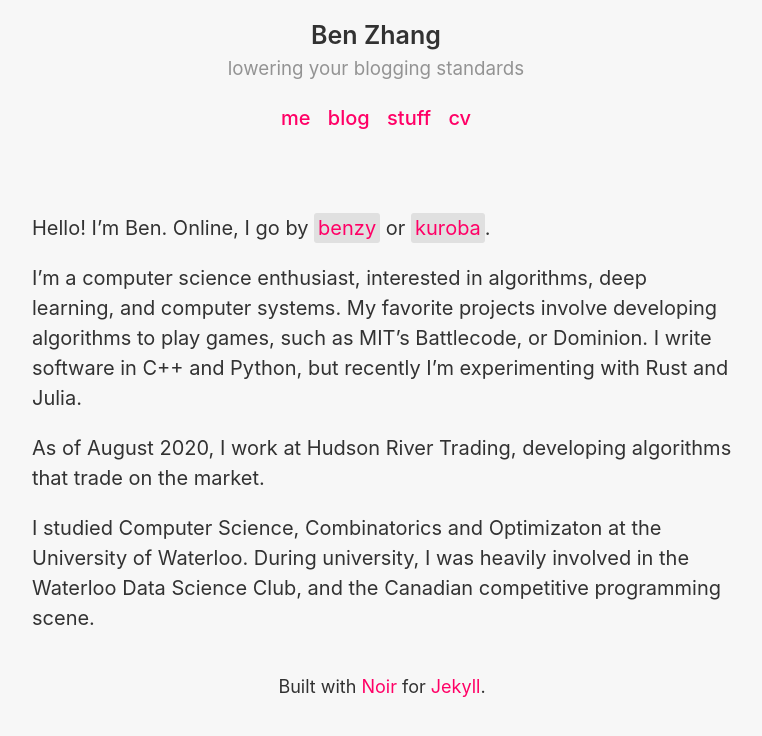
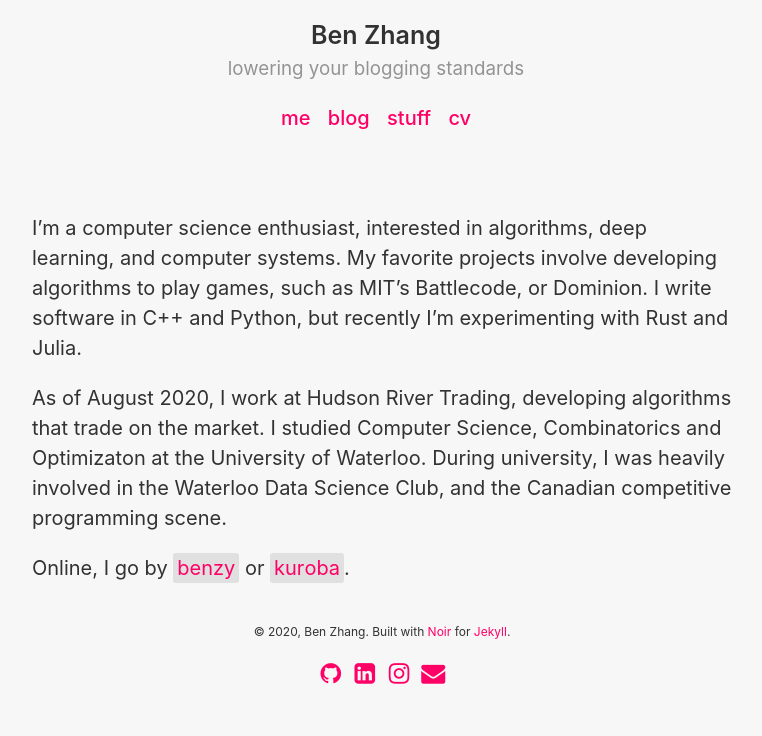
Before and after one commit to benzyx/benzyx.github.io, a Jekyll site: the page built from about.md, in a window 1280 px wide. Shown: the top 736 px of the page, without its empty margins (258-1020 px from the left). Built offline with Jekyll 4.4.1, drawn with Linux system fonts in a browser that asks for light colours.

Commit message:
added cv page and fa icons

```diff
--- a/_includes/head.html
+++ b/_includes/head.html
@@ -11,6 +11,9 @@
     {% endif %}
   </title>
 
+  <!-- FontAwesome -->
+  <link rel="stylesheet" href="https://cdnjs.cloudflare.com/ajax/libs/font-awesome/4.7.0/css/font-awesome.min.css">
+
   <link rel="stylesheet" href="{{ site.baseurl }}/styles.css">
   <link rel="apple-touch-icon-precomposed" sizes="144x144" href="{{ site.baseurl }}/assets/apple-touch-icon-precomposed.png">
   <link rel="shortcut icon" href="{{ site.baseurl }}/assets/favicon.ico">
--- a/_layouts/default.html
+++ b/_layouts/default.html
@@ -24,7 +24,7 @@ layout: compress
 		<li><a href="/about/">me</a></li>
 		<li><a href="/archive/">blog</a></li>
 		<li><a href="/stuff/">stuff</a></li>
-    <li><a href="/resume.pdf">cv</a></li>
+    <li><a href="/cv/">cv</a></li>
 
 		</ul>
 		</div>
@@ -36,7 +36,16 @@ layout: compress
       </main>
 
       <footer class="footer">
-        <p>Built with <a href="https://github.com/essentialenemy/noir/">Noir</a> for <a href="https://jekyllrb.com/">Jekyll</a>.</p>
+
+        <p>&copy; 2020, Ben Zhang. Built with <a href="https://github.com/essentialenemy/noir/">Noir</a> for <a href="https://jekyllrb.com/">Jekyll</a>.</p>
+
+        <div>
+          <a href="https://github.com/benzyx"><i class="fa fa-github fa-fw" style="font-size:24px"></i></a>
+          <a href="https://www.linkedin.com/in/yxbzhang/"><i class="fa fa-linkedin-square fa-fw" style="font-size:24px"></i></a>
+          <a href="https://instagram.com/bnzyx"><i class="fa fa-instagram fa-fw" style="font-size:24px"></i></a>
+          <a href="mailto:frenzybenzy@gmail.com"><i class="fa fa-envelope fa-fw" style="font-size:24px"></i></a>
+        </div>
+
       </footer>
     </div>
 
--- a/_sass/_layout.scss
+++ b/_sass/_layout.scss
@@ -12,5 +12,5 @@ footer {
   margin-top: 2rem;
   margin-bottom: 2rem;
   text-align: center;
-  font-size: 90%;
+  font-size: 60%;
 }
--- a/about.md
+++ b/about.md
@@ -2,10 +2,8 @@
 layout: page
 ---
 
-Hello! I'm Ben. Online, I go by `benzy` or `kuroba`.
-
 I'm a computer science enthusiast, interested in algorithms, deep learning, and computer systems. My favorite projects involve developing algorithms to play games, such as MIT's Battlecode, or Dominion. I write software in C++ and Python, but recently I'm experimenting with Rust and Julia.
 
-As of August 2020, I work at Hudson River Trading, developing algorithms that trade on the market.
+As of August 2020, I work at Hudson River Trading, developing algorithms that trade on the market. I studied Computer Science, Combinatorics and Optimizaton at the University of Waterloo. During university, I was heavily involved in the Waterloo Data Science Club, and the Canadian competitive programming scene.
 
-I studied Computer Science, Combinatorics and Optimizaton at the University of Waterloo. During university, I was heavily involved in the Waterloo Data Science Club, and the Canadian competitive programming scene.
+Online, I go by `benzy` or `kuroba`.
```
Also changed, not shown: cv.md (added, +27 -0 lines).
